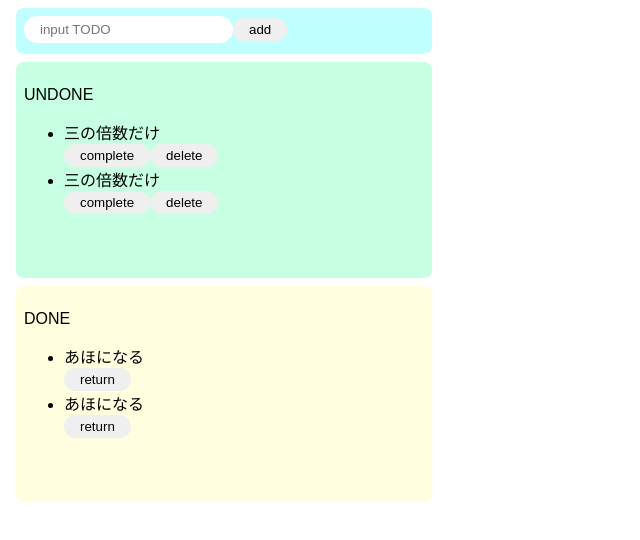
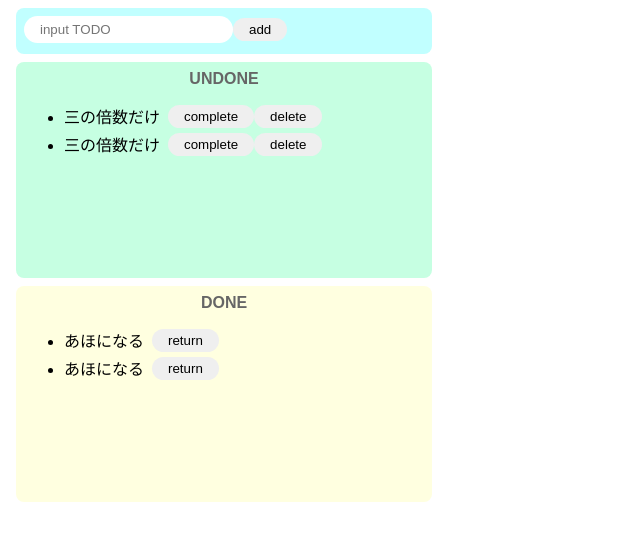
Before and after one commit to yasuaki640/react-todo-app, a React (Create React App) app: page / in a window 1280 px wide. Shown: the top 540 px of the page, without its empty margins (0-640 px from the left). Built offline with nearby package versions, Linux system fonts and the light colour scheme.

Commit message:
add class names

```diff
--- a/src/App.js
+++ b/src/App.js
@@ -9,14 +9,14 @@ export default function App() {
                 <button>add</button>
             </div>
             <div className={"incomplete-area"}>
-                <p>UNDONE</p>
+                <p className={"title"}>UNDONE</p>
                 <ul>
-                    <div>
+                    <div className={"list-row"}>
                         <li>三の倍数だけ</li>
                         <button>complete</button>
                         <button>delete</button>
                     </div>
-                    <div>
+                    <div className={"list-row"}>
                         <li>三の倍数だけ</li>
                         <button>complete</button>
                         <button>delete</button>
@@ -24,13 +24,13 @@ export default function App() {
                 </ul>
             </div>
             <div className={"complete-area"}>
-                <p>DONE</p>
+                <p className={"title"}>DONE</p>
                 <ul>
-                    <div>
+                    <div className={"list-row"}>
                         <li>あほになる</li>
                         <button>return</button>
                     </div>
-                    <div>
+                    <div className={"list-row"}>
                         <li>あほになる</li>
                         <button>return</button>
                     </div>
```
